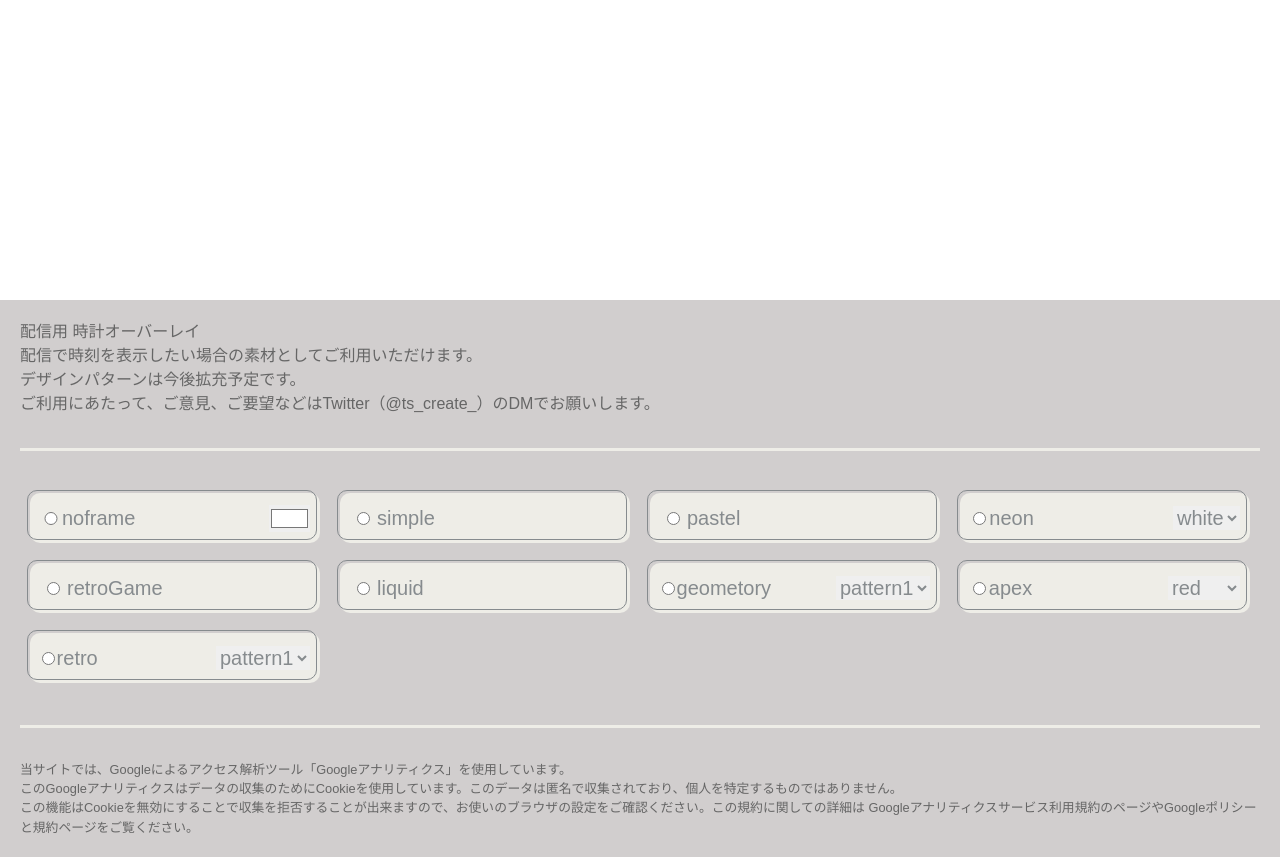
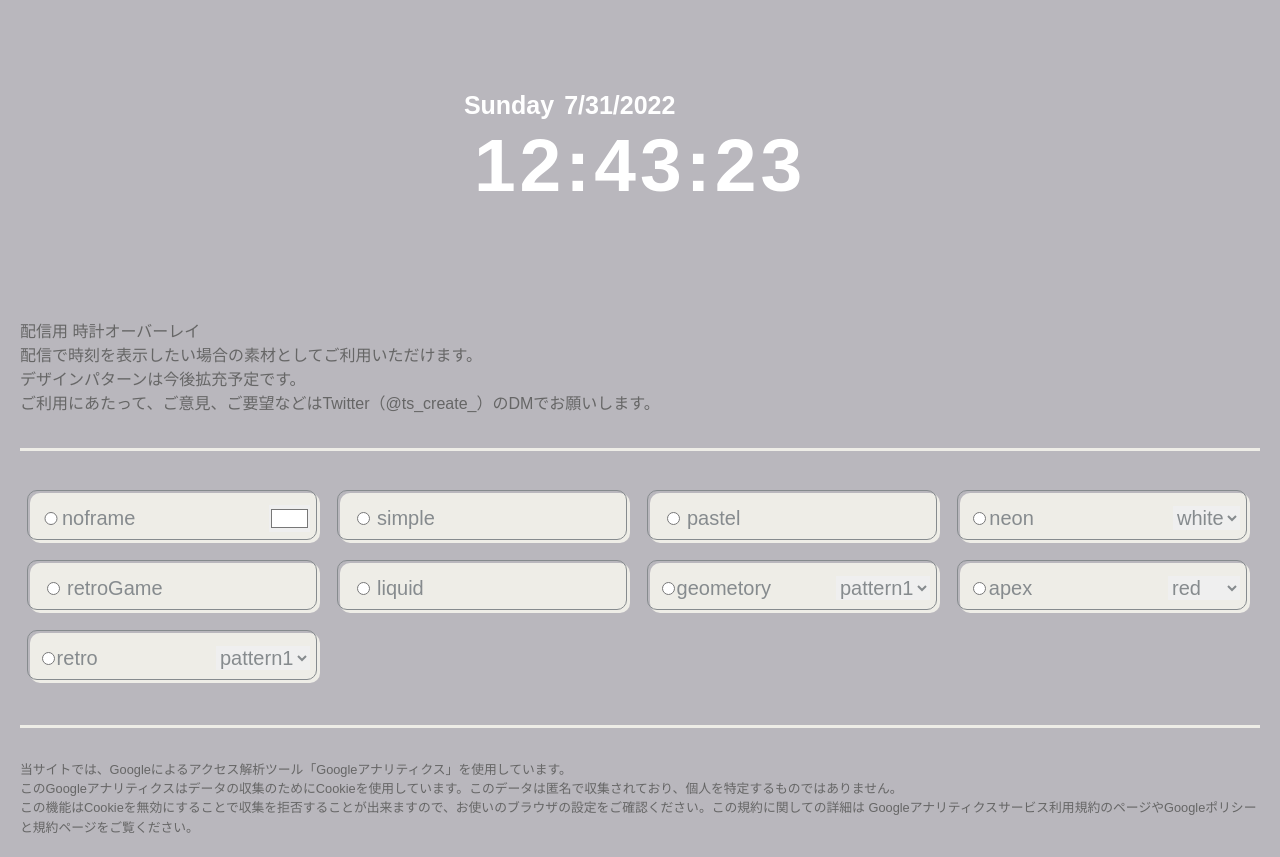
Before and after one commit to tsukuruhito/stream-clocks-next, a Next.js app: page / in a window 1280 px wide. Built offline with nearby package versions, Linux system fonts and the light colour scheme.

Commit message:
change bgcolor

```diff
--- a/styles/globals.css
+++ b/styles/globals.css
@@ -3,5 +3,5 @@
 @tailwind utilities;
 
 body{
-  background-color: transparent;
+  background-color: #B9B7BD;
 }
--- a/styles/scss/Home.module.scss
+++ b/styles/scss/Home.module.scss
@@ -26,7 +26,7 @@
   padding: 20px;
   color: #666;
   box-sizing: border-box;
-  background-color: #d1cece;
+  background-color: #B9B7BD;
   p{
     margin: 0;
     font-family: a-otf-jun-pro, sans-serif;
```
